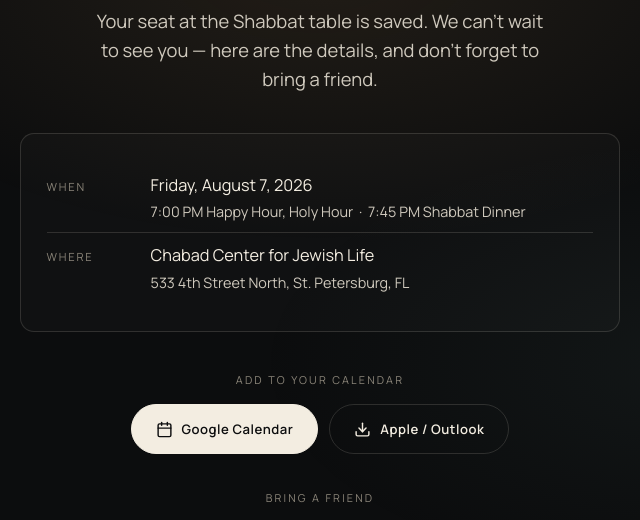
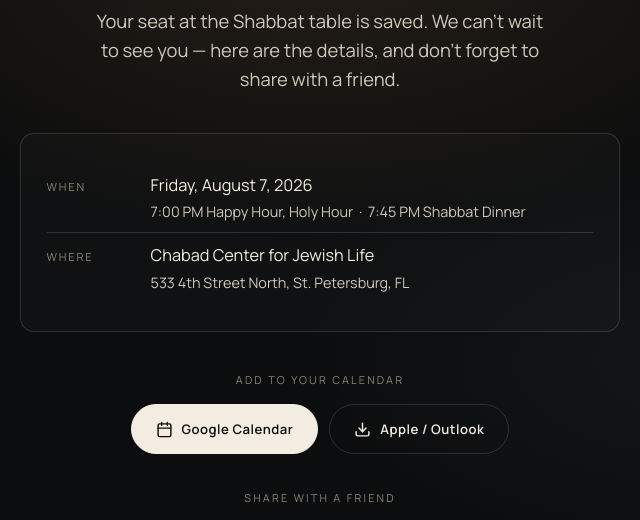
Before and after one commit to mendel-ctrl/cypshabbat, a plain HTML site: page thank-you.html in a window 1280 px wide. Shown: the part 277-797 px from the top of the page, 320-960 px from the left. Drawn offline with Linux system fonts and the light colour scheme.

Commit message:
Change 'bring a friend' to 'share with a friend' on thank-you page and email

```diff
--- a/thank-you.html
+++ b/thank-you.html
@@ -5,7 +5,7 @@
 <meta name="viewport" content="width=device-width, initial-scale=1.0">
 
 <title>You're In · CYP Shabbat — Happy Hour, Holy Hour</title>
-<meta name="description" content="Your seat is reserved for CYP Shabbat on Friday, August 7, 2026. Add it to your calendar and bring a friend.">
+<meta name="description" content="Your seat is reserved for CYP Shabbat on Friday, August 7, 2026. Add it to your calendar and share with a friend.">
 <meta name="robots" content="noindex"><!-- confirmation page: keep out of search results -->
 
 <meta property="og:type" content="website">
@@ -197,7 +197,7 @@ a:focus-visible,button:focus-visible{outline:2px solid var(--teal);outline-offse
 
   <p class="eyebrow">Reservation Confirmed</p>
   <h1>You're <em>in.</em></h1>
-  <p class="intro">Your seat at the Shabbat table is saved. We can't wait to see you &mdash; here are the details, and don't forget to bring a friend.</p>
+  <p class="intro">Your seat at the Shabbat table is saved. We can't wait to see you &mdash; here are the details, and don't forget to share with a friend.</p>
 
   <!-- EVENT DETAILS -->
   <div class="event">
@@ -228,7 +228,7 @@ a:focus-visible,button:focus-visible{outline:2px solid var(--teal);outline-offse
 
   <!-- SHARE WITH FRIENDS -->
   <div class="actions">
-    <p class="label">Bring a friend</p>
+    <p class="label">Share with a friend</p>
     <div class="btn-row">
       <button class="btn btn--share" id="nativeShare" hidden>
         <svg viewBox="0 0 24 24" fill="none" stroke="currentColor" stroke-width="2" stroke-linecap="round" stroke-linejoin="round"><circle cx="18" cy="5" r="3"/><circle cx="6" cy="12" r="3"/><circle cx="18" cy="19" r="3"/><line x1="8.6" y1="13.5" x2="15.4" y2="17.5"/><line x1="15.4" y1="6.5" x2="8.6" y2="10.5"/></svg>
```
Also changed, not shown: confirmation-email.html (+1 -1 lines).
